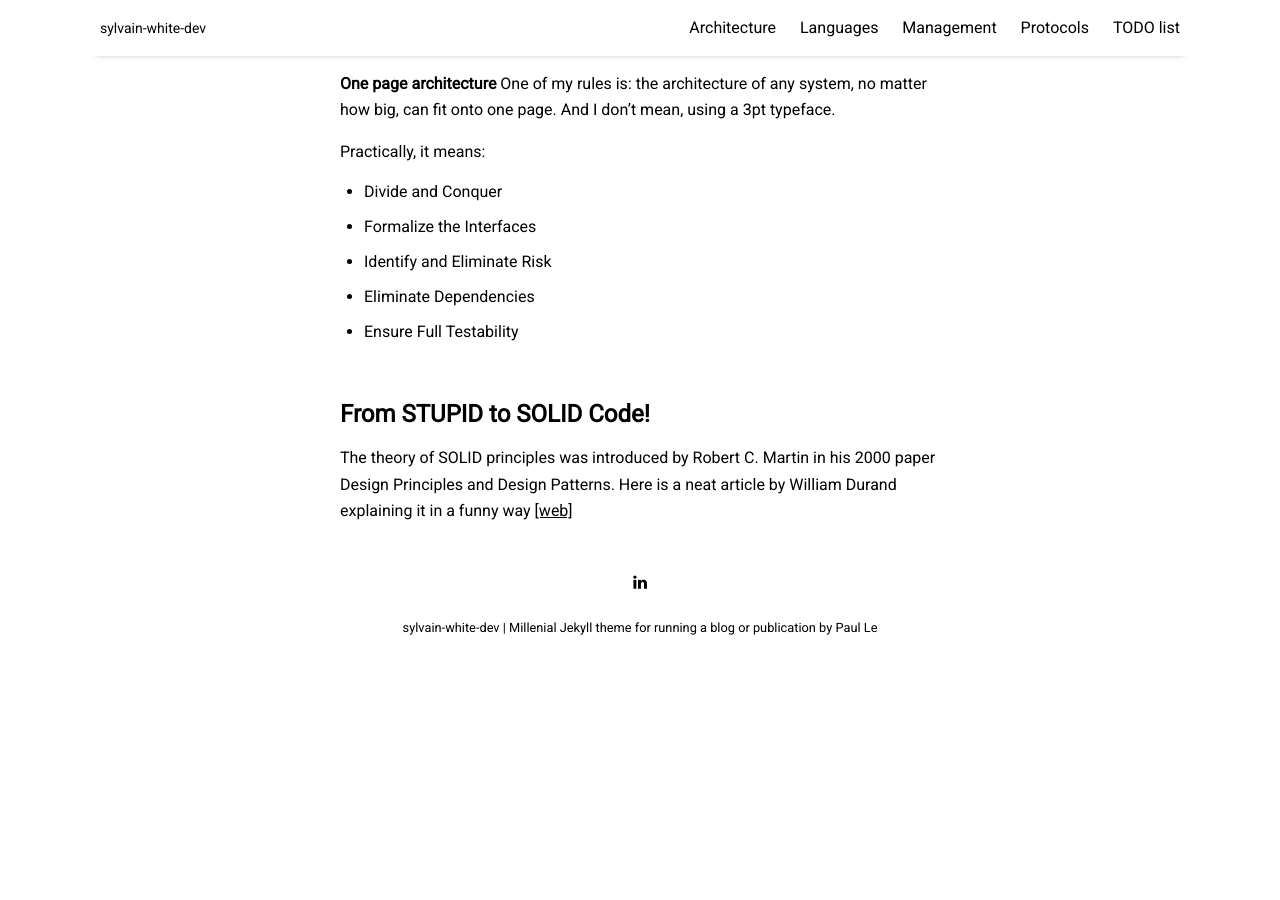
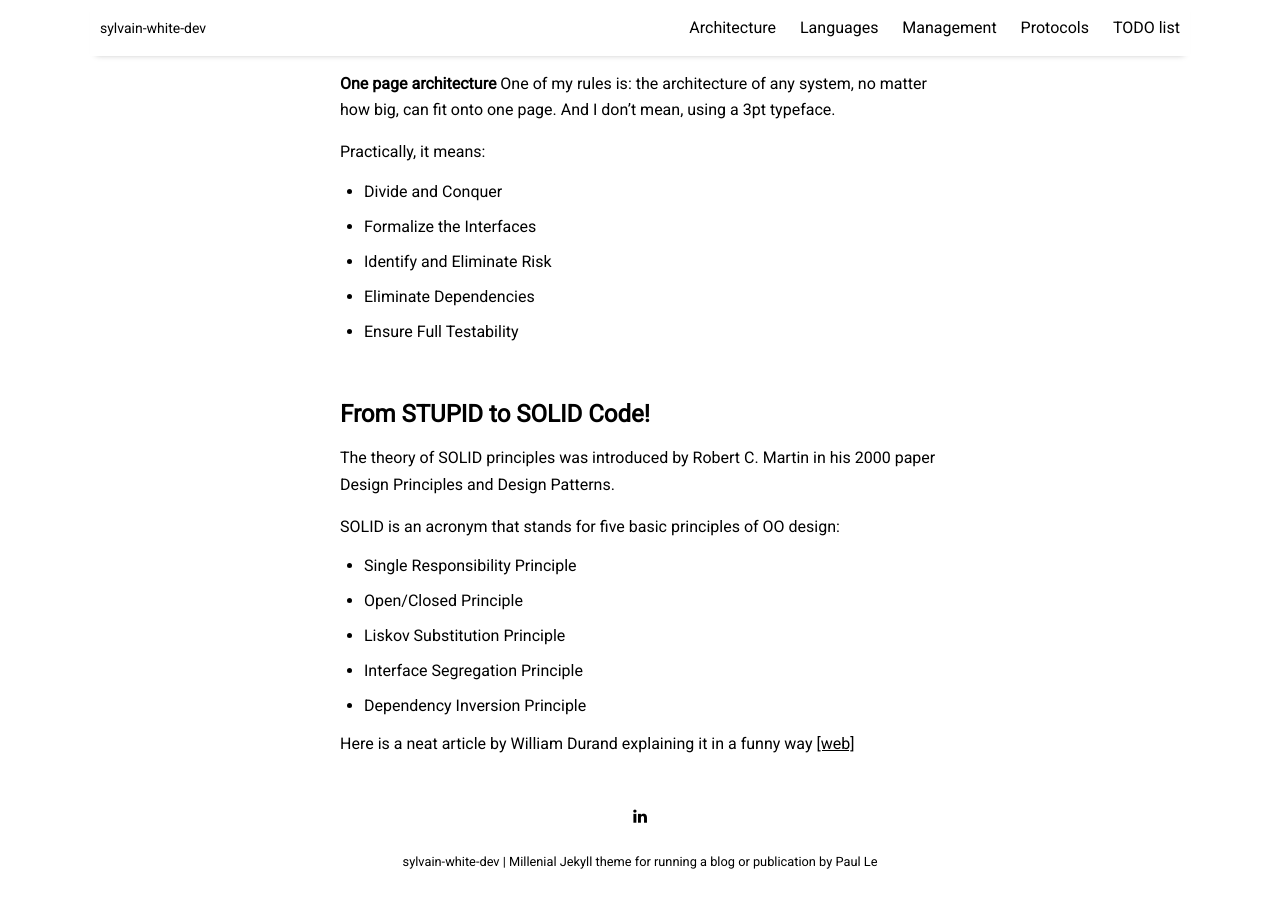
Before and after one commit to sylvainwhite/sylvain-white-dev, a Jekyll site: the page built from pages/architecture.md, in a window 1280 px wide and 900 px high, scrolled down 2600 px. Built offline with Jekyll 4.4.1, drawn with Linux system fonts in a browser that asks for light colours; nearby versions of some CDN libraries; before the commit the page ends 3266 px from its top, so only the background shows below that.

Commit message:
Update  SOLID code entry

```diff
--- a/pages/architecture.md
+++ b/pages/architecture.md
@@ -94,4 +94,14 @@ Practically, it means:
 
 ## From STUPID to SOLID Code!
 
-The theory of SOLID principles was introduced by Robert C. Martin in his 2000 paper Design Principles and Design Patterns. Here is a neat article by William Durand explaining it in a funny way [[web]](https://williamdurand.fr/2013/07/30/from-stupid-to-solid-code/){:target="_blank"}
+The theory of SOLID principles was introduced by Robert C. Martin in his 2000 paper Design Principles and Design Patterns.
+
+SOLID is an acronym that stands for five basic principles of OO design:
+
+* Single Responsibility Principle
+* Open/Closed Principle
+* Liskov Substitution Principle
+* Interface Segregation Principle
+* Dependency Inversion Principle
+
+Here is a neat article by William Durand explaining it in a funny way [[web]](https://williamdurand.fr/2013/07/30/from-stupid-to-solid-code/){:target="_blank"}
```
